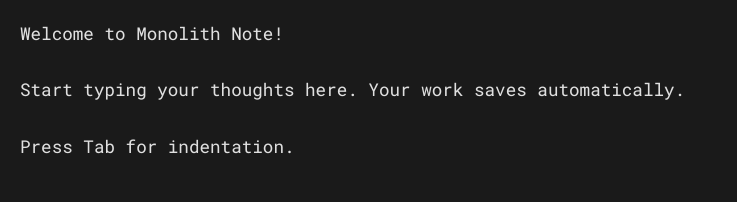
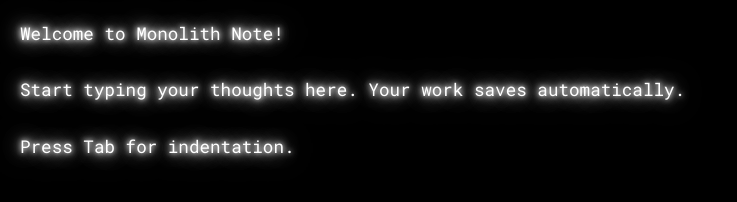
Before and after one commit to A01000010D/notes, a plain HTML site: page index.html in a window 1280 px wide. Shown: the whole page, without its empty margins (0-737 px from the left). Drawn offline with Linux system fonts and the light colour scheme.

Commit message:
Update index.html

```diff
--- a/index.html
+++ b/index.html
@@ -8,11 +8,10 @@
     <style>
         /* CSS Variables for easy theming */
         :root {
-            --bg-color: #1a1a1a; /* Darker background */
-            --text-color: #e0e0e0; /* Lighter text for contrast */
-            --line-number-color: #666; /* This variable isn't used directly for line numbers anymore, but kept for consistency if you add other subtle elements */
-            --border-color: #444; /* For subtle separators if needed */
-            --caret-color: #00ff00; /* Green blinking cursor for "terminal" feel */
+            --bg-color: #000000; /* Pure black background */
+            --text-color: #ffffff; /* Pure white text */
+            --glow-color: #ffffff; /* White for the glow */
+            --caret-color: #ffffff; /* White blinking cursor */
         }
 
         body {
@@ -25,13 +24,13 @@
             font-size: 1.1em;
             line-height: 1.6; /* Improved line spacing for readability */
             color: var(--text-color);
+            /* filter: blur(0.2px); /* Experiment with this for a subtle overall diffusion */
         }
 
         .container {
             display: flex;
             width: 100%;
             height: 100%;
-            /* No left border on container, as line numbers are removed */
         }
 
         /* Custom Scrollbar Styles for Webkit browsers */
@@ -43,11 +42,11 @@
             background: var(--bg-color);
         }
         ::-webkit-scrollbar-thumb {
-            background: var(--line-number-color); /* Using a darker shade for the thumb */
+            background: #333333; /* Darker gray for the thumb */
             border-radius: 4px;
         }
         ::-webkit-scrollbar-thumb:hover {
-            background: #777;
+            background: #555555;
         }
 
         /* Main typing area */
@@ -66,13 +65,23 @@
             overflow-y: auto; /* Enable vertical scrollbar when content overflows */
             white-space: pre-wrap; /* Preserve whitespace and wrap lines */
             word-wrap: break-word; /* Break long words */
-            text-shadow: 0 0 1px rgba(255, 255, 255, 0.1); /* Subtle text shadow for "glow" */
+
+            /* --- NEON EFFECT HERE --- */
+            text-shadow:
+                0 0 5px var(--glow-color),   /* Initial glow */
+                0 0 10px var(--glow-color),  /* Medium glow */
+                0 0 20px var(--glow-color),  /* Stronger glow */
+                0 0 30px rgba(255, 255, 255, 0.6), /* Wider, fading glow */
+                0 0 45px rgba(255, 255, 255, 0.4),
+                0 0 60px rgba(255, 255, 255, 0.2);
+            /* --- END NEON EFFECT --- */
+
             caret-color: var(--caret-color); /* Blinking cursor color */
         }
 
         /* Placeholder style for better user guidance */
         #notePad::placeholder {
-            color: var(--line-number-color);
+            color: #888888; /* Slightly lighter gray for placeholder */
             opacity: 0.7;
         }
     </style>
@@ -84,7 +93,6 @@
 
     <script>
         const notePad = document.getElementById('notePad');
-        // lineNumbers constant and related functions (updateLineNumbers, syncScroll) are removed
 
         // Event listener for the Tab key
         notePad.addEventListener('keydown', (e) => {
@@ -112,17 +120,12 @@
                 // If no saved note, pre-fill with a helpful message
                 notePad.value = "Welcome to Monolith Note!\n\nStart typing your thoughts here. Your work saves automatically.\n\nPress Tab for indentation.";
             }
-            // No initial updateLineNumbers call needed anymore
         });
 
         // Event listener for any input in the notepad (typing, pasting, etc.)
         notePad.addEventListener('input', () => {
-            // No updateLineNumbers call needed here
             localStorage.setItem('monolithNote', notePad.value); // Save content to localStorage
         });
-
-        // Scroll synchronization is no longer needed as there's no separate line number element
-        // window.addEventListener('resize', updateLineNumbers); // This is also removed
     </script>
 </body>
 </html>
```
